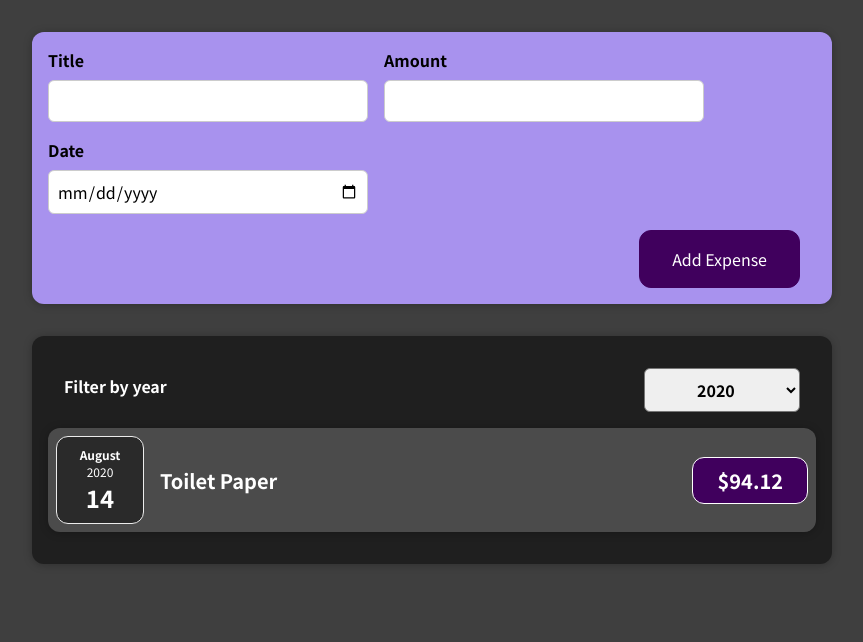
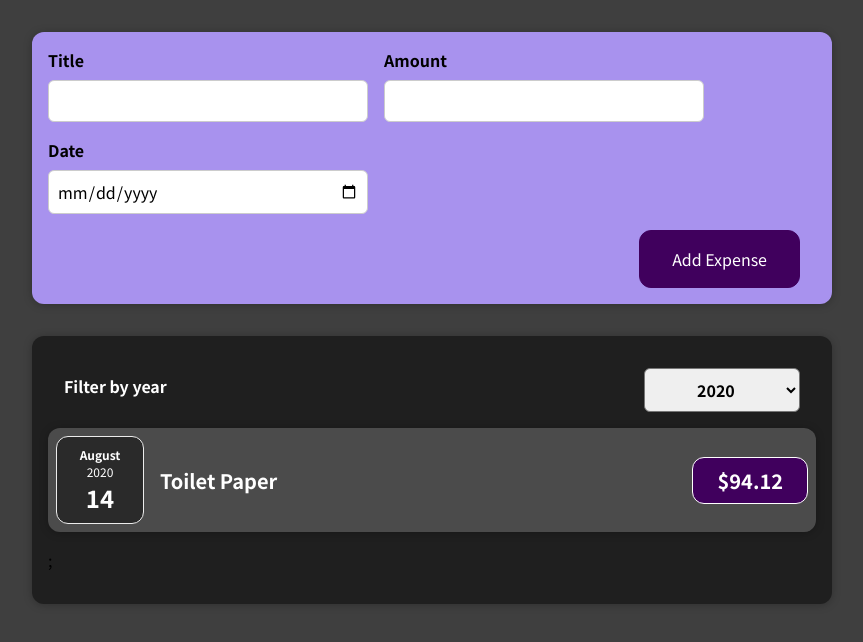
Before and after one commit to anubhardwaj2193/Advance-React-Js, a React (Create React App) app: page / in a window 1280 px wide. Shown: the top 642 px of the page, without its empty margins (208-1071 px from the left). Built offline with nearby package versions, Linux system fonts and the light colour scheme.

Commit message:
Conditional Rendering

```diff
--- a/src/components/Expenses/ExpenseItem.js
+++ b/src/components/Expenses/ExpenseItem.js
@@ -6,6 +6,7 @@
 
 const ExpenseItem = (props) => {
   return (
+    <li>
     <Card className='expense-item'>
       <ExpenseDate date={props.date} />
       <div className='expense-item__description'>
@@ -13,6 +14,7 @@
         <div className='expense-item__price'>${props.amount}</div>
       </div>
     </Card>
+    </li>
   );
 }
 
--- a/src/components/Expenses/Expenses.js
+++ b/src/components/Expenses/Expenses.js
@@ -4,6 +4,7 @@
 import Card from '../UI/Card';
 import ExpensesFilter from './ExpensesFilter';
 import './Expenses.css';
+import ExpensesList from './ExpensesList';
 
 const Expenses = (props) => {
   const [filteredYear, setFilteredYear] = useState('2020');
@@ -16,18 +17,7 @@
     return expense.date.getFullYear().toString() === filteredYear;
   });
 
-  let expensesContent = <p>No expenses found.</p>;
 
-  if (filteredExpenses.length > 0) {
-    expensesContent = filteredExpenses.map((expense) => (
-      <ExpenseItem
-        key={expense.id}
-        title={expense.title}
-        amount={expense.amount}
-        date={expense.date}
-      />
-    ));
-  }
 
   return (
     <div>
@@ -36,7 +26,7 @@
           selected={filteredYear}
           onChangeFilter={filterChangeHandler}
         />
-        {expensesContent}
+       <ExpensesList items={filteredExpenses}/>
       </Card>
     </div>
   );
--- /dev/null
+++ b/src/components/Expenses/ExpensesList.css
@@ -0,0 +1,9 @@
+.expenses-list {
+    list-style: none;
+    padding: 0;
+  }
+
+  .expenses-list__fallback {
+    color: white;
+    text-align: center;
+  }
--- /dev/null
+++ b/src/components/Expenses/ExpensesList.js
@@ -0,0 +1,27 @@
+import ExpenseItem from "./ExpenseItem";
+import "./ExpensesList.css";
+
+const ExpensesList = (props) => {
+  if(props.items.length===0){
+
+    return(
+        <h2 className="expenses-list__fallback">Found no expenses</h2>
+    )
+ }
+
+  return (
+    <ul className="expenses-list">
+      {props.items.map((expense) => (
+        <ExpenseItem
+          key={expense.id}
+          title={expense.title}
+          amount={expense.amount}
+          date={expense.date}
+        />
+      ))}
+      ;
+    </ul>
+  );
+};
+
+export default ExpensesList;
```
